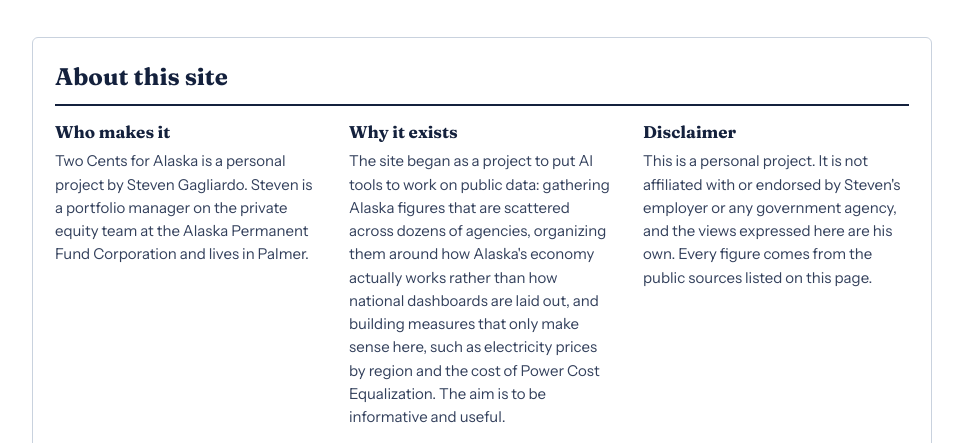
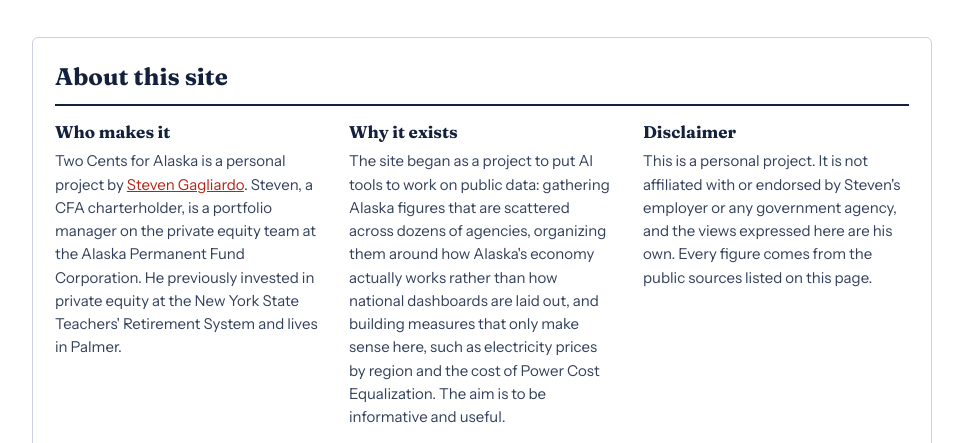
Before and after one commit to sg23234/twocentsforalaska, a plain HTML site: page site/sources/index.html in a window 1280 px wide. Shown: the part 303-746 px from the top of the page, without its empty margins (158-1121 px from the left). Drawn offline with Linux system fonts and the light colour scheme.

Commit message:
About: link LinkedIn profile; fuller short bio
Co-Authored-By: Claude Opus 5.5 <noreply@anthropic.com>
Claude-Session: https://claude.ai/code/session_01PQbnMZEZbZzpNaXSAyXRFV

```diff
--- a/site/sources/index.html
+++ b/site/sources/index.html
@@ -61,7 +61,7 @@ footer{border-top:4px double var(--ink);padding-top:14px;font-size:13px;color:va
   <div class="about-grid">
     <div>
       <h3>Who makes it</h3>
-      <p>Two Cents for Alaska is a personal project by Steven Gagliardo<!--LINKEDIN-->. Steven is a portfolio manager on the private equity team at the Alaska Permanent Fund Corporation and lives in Palmer.</p>
+      <p>Two Cents for Alaska is a personal project by <a href="https://www.linkedin.com/in/stevengagliardo/" target="_blank" rel="noopener">Steven Gagliardo</a>. Steven, a CFA charterholder, is a portfolio manager on the private equity team at the Alaska Permanent Fund Corporation. He previously invested in private equity at the New York State Teachers' Retirement System and lives in Palmer.</p>
     </div>
     <div>
       <h3>Why it exists</h3>
```
